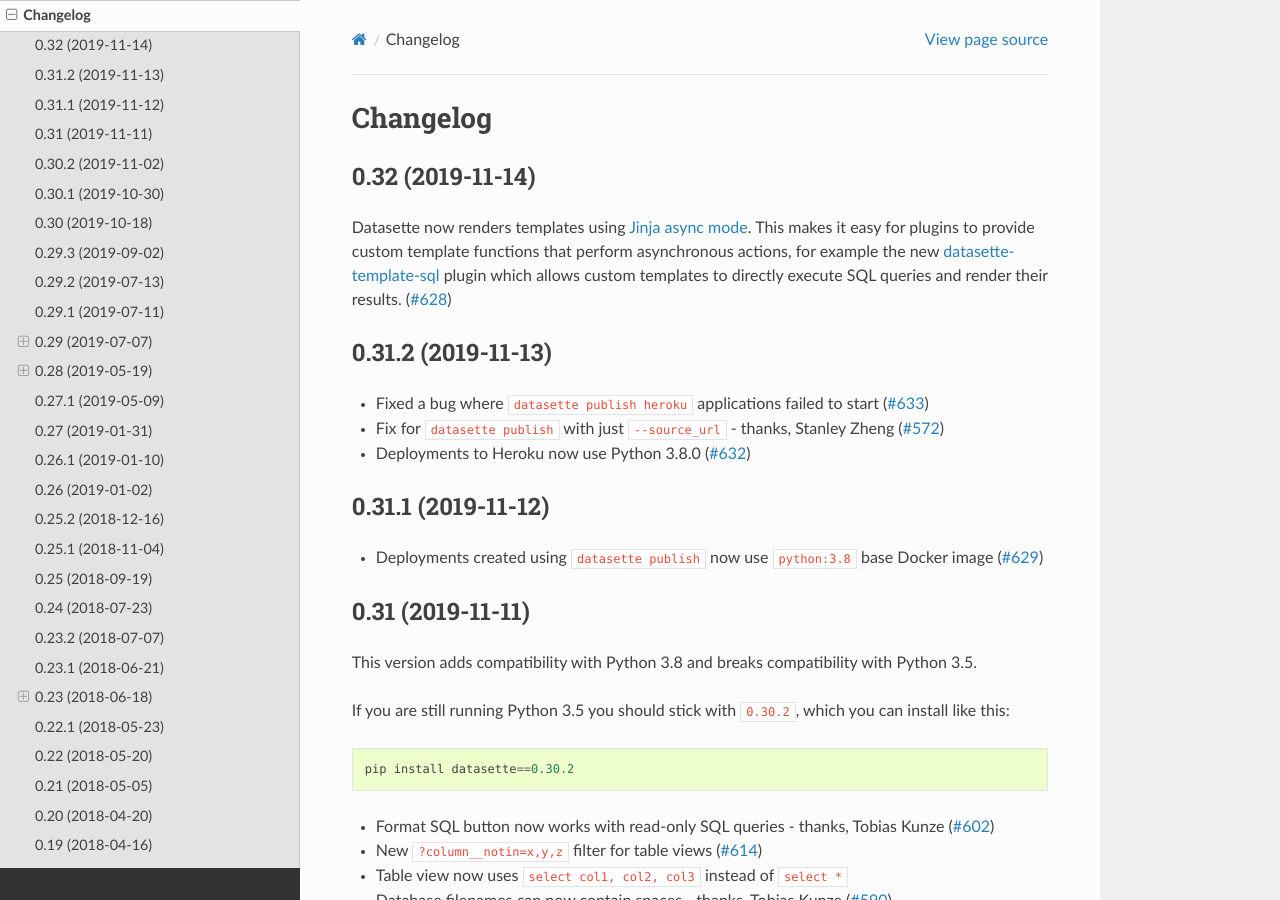
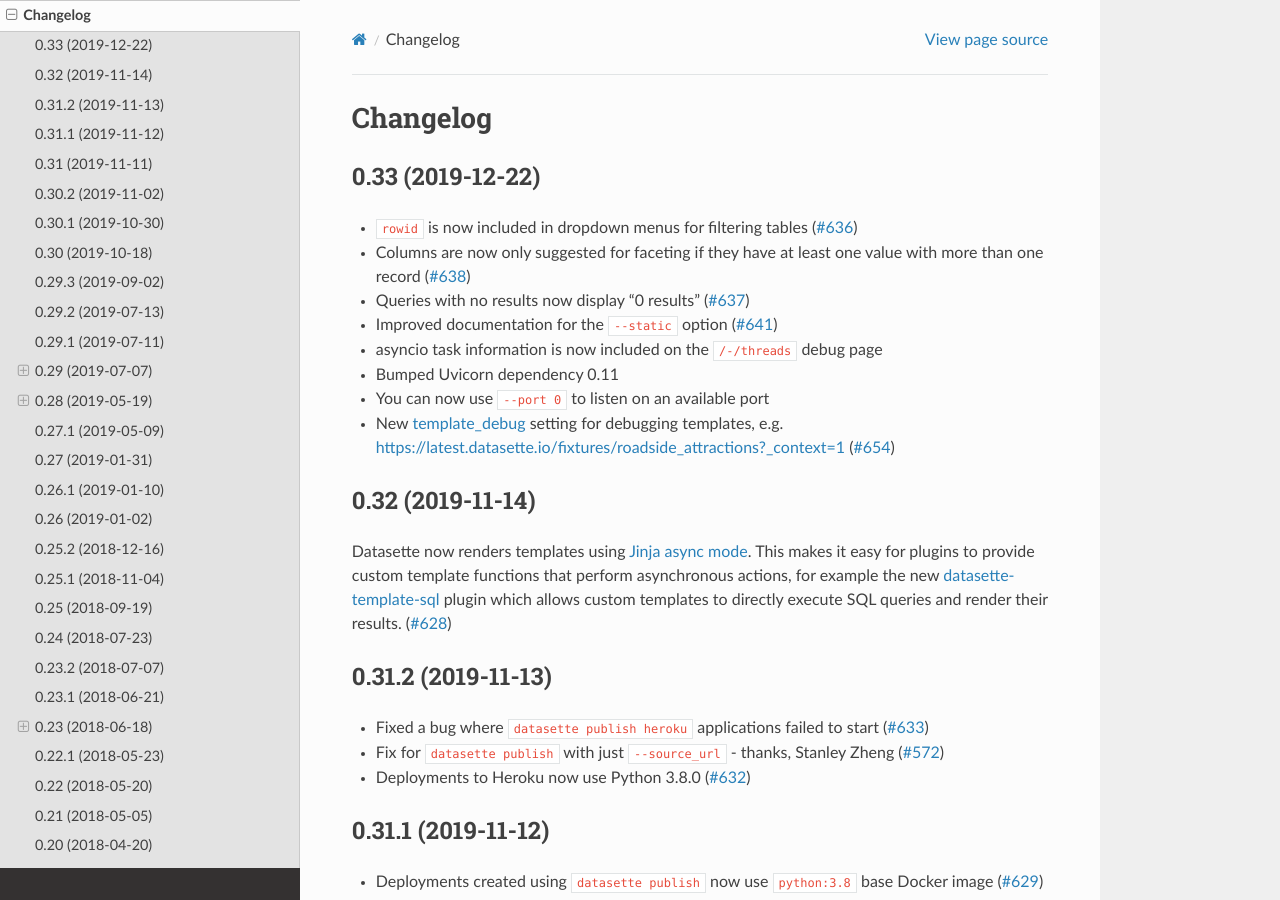
Before and after one commit to simonw/datasette, a Sphinx documentation site: the page built from docs/changelog.rst, in a window 1280 px wide and 900 px high. Built offline with Sphinx 7.4.7 and the Read the Docs theme 2.0.0, drawn with Linux system fonts in a browser that asks for light colours.

Commit message:
Release 0.33

```diff
--- a/docs/changelog.rst
+++ b/docs/changelog.rst
@@ -3,6 +3,20 @@
 =========
 Changelog
 =========
+
+.. _v0_33:
+
+0.33 (2019-12-22)
+-----------------
+
+* ``rowid`` is now included in dropdown menus for filtering tables (`#636 <https://github.com/simonw/datasette/issues/636>`__)
+* Columns are now only suggested for faceting if they have at least one value with more than one record (`#638 <https://github.com/simonw/datasette/issues/638>`__)
+* Queries with no results now display "0 results" (`#637 <https://github.com/simonw/datasette/issues/637>`__)
+* Improved documentation for the ``--static`` option (`#641 <https://github.com/simonw/datasette/issues/641>`__)
+* asyncio task information is now included on the ``/-/threads`` debug page
+* Bumped Uvicorn dependency 0.11
+* You can now use ``--port 0`` to listen on an available port
+* New :ref:`config_template_debug` setting for debugging templates, e.g. https://latest.datasette.io/fixtures/roadside_attractions?_context=1 (`#654 <https://github.com/simonw/datasette/issues/654>`__)
 
 .. _v0_32:
 
```
Also changed, not shown: README.md (+1 -0 lines).
